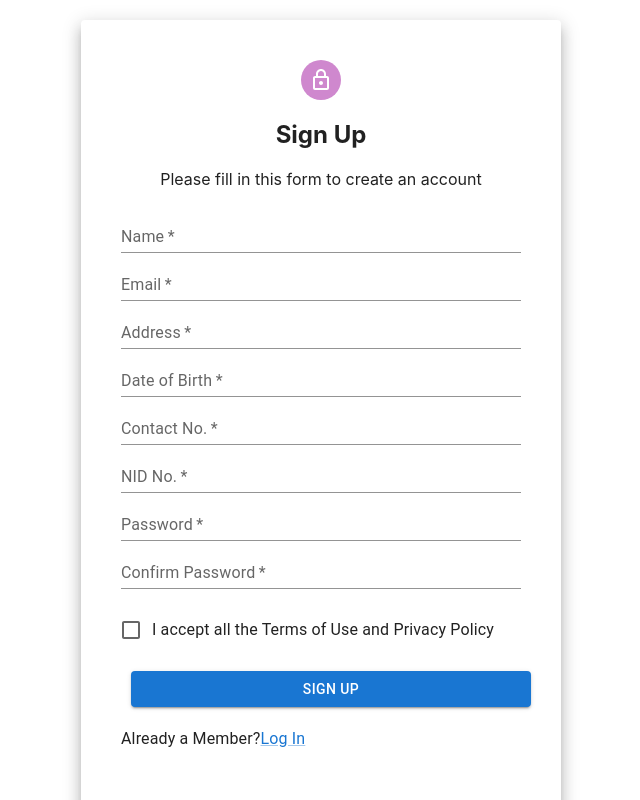
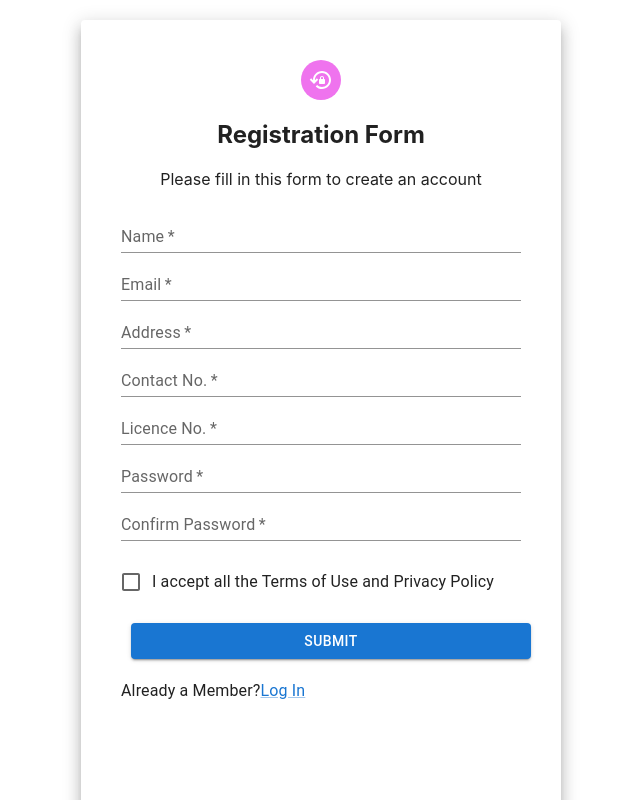
Before and after one commit to Farida-Yeasmin-Mim/EventMate_Frontend, a React (Create React App) app: page / in a window 1280 px wide. Shown: the top 800 px of the page, without its empty margins (319-959 px from the left). Built offline with nearby package versions, Linux system fonts and the light colour scheme.

Commit message:
Update registration.js

```diff
--- a/src/pages/vendor/registration.js
+++ b/src/pages/vendor/registration.js
@@ -1,14 +1,11 @@
 import * as React from 'react';
-import { Grid, Paper, Avatar, TextField, Link, Typography} from '@mui/material';
-import Button from '@mui/material/Button';
-import FormControlLabel from '@mui/material/FormControlLabel';
-import Checkbox from '@mui/material/Checkbox';
-import LockOutlinedIcon from '@mui/icons-material/LockOutlined';
+import { Grid, Paper, Avatar, Button, FormControlLabel, TextField, Link, Typography, Checkbox} from '@mui/material';
+import LockResetOutlinedIcon from '@mui/icons-material/LockResetOutlined';
 
 
 
-const Signup = () => {
-    const avatarStyle = { backgroundColor: '#cf88ce'}
+const Registration = () => {
+    const avatarStyle = { backgroundColor: '#ef73ee'}
     const paperStyle = { padding: 40, height: '110vh', width: 400, margin: '20px auto' }  //creating paperstyle variable by using const
     const btnStyle = { margin: '20px 10px'}
 
@@ -17,8 +14,8 @@ const Signup = () => {
         <Grid>
             <Paper elevation={10} style={paperStyle}>
                 <Grid align='center'>
-                    <Avatar style={avatarStyle}><LockOutlinedIcon/></Avatar>
-                    <h2>Sign Up</h2>
+                    <Avatar style={avatarStyle}><LockResetOutlinedIcon/></Avatar>
+                    <h2>Registration Form</h2>
                     <p>Please fill in this form to create an account</p>
                 </Grid>
 
@@ -26,13 +23,8 @@ const Signup = () => {
                 <TextField id='standard-basic' label='Name' variant='standard' fullWidth required />
                 <TextField id='standard-basic' label='Email' variant='standard' fullWidth required />
                 <TextField id='standard-basic' label='Address' variant='standard' fullWidth required />
-                <TextField id='standard-basic' label='Date of Birth' variant='standard' fullWidth required />
-
-
                 <TextField id='standard-basic' label='Contact No.' variant='standard' type='contact' fullWidth required />
-                <TextField id='standard-basic' label='NID No.' variant='standard' fullWidth required />
-
-
+                <TextField id='standard-basic' label='Licence No.' variant='standard' fullWidth required />
                 <TextField id='standard-basic' label='Password' variant='standard' type='password' fullWidth required />
                 <TextField id='standard-basic' label='Confirm Password' variant='standard' type='password' fullWidth required />
 
@@ -49,7 +41,7 @@ const Signup = () => {
                     label= "I accept all the Terms of Use and Privacy Policy"
                 />
 
-                <Button type='submit' variant="contained" style= {btnStyle} fullWidth>Sign Up</Button>
+                <Button type='submit' variant="contained" style= {btnStyle} fullWidth>Submit</Button>
 
 
                 <Typography>Already a Member?
@@ -63,4 +55,4 @@ const Signup = () => {
 
     )
 }
-export default Signup;
+export default Registration;
```
